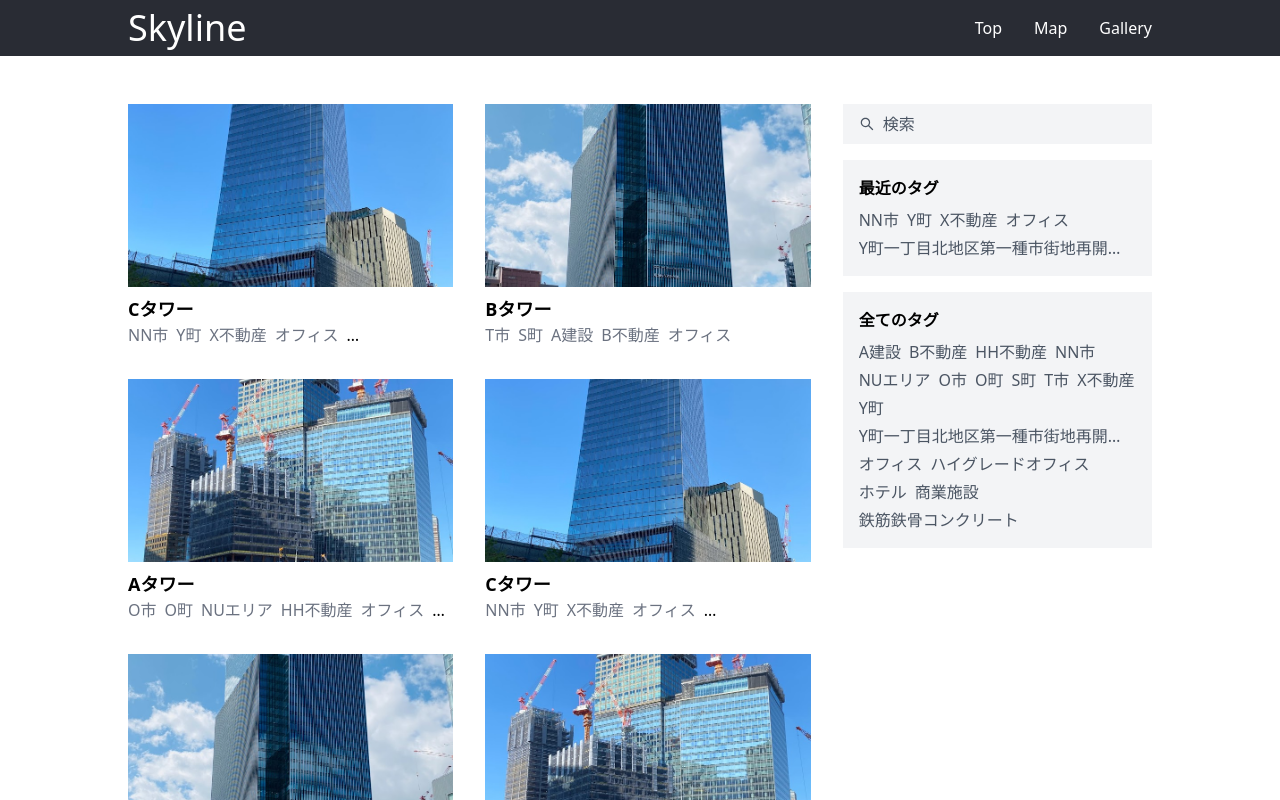
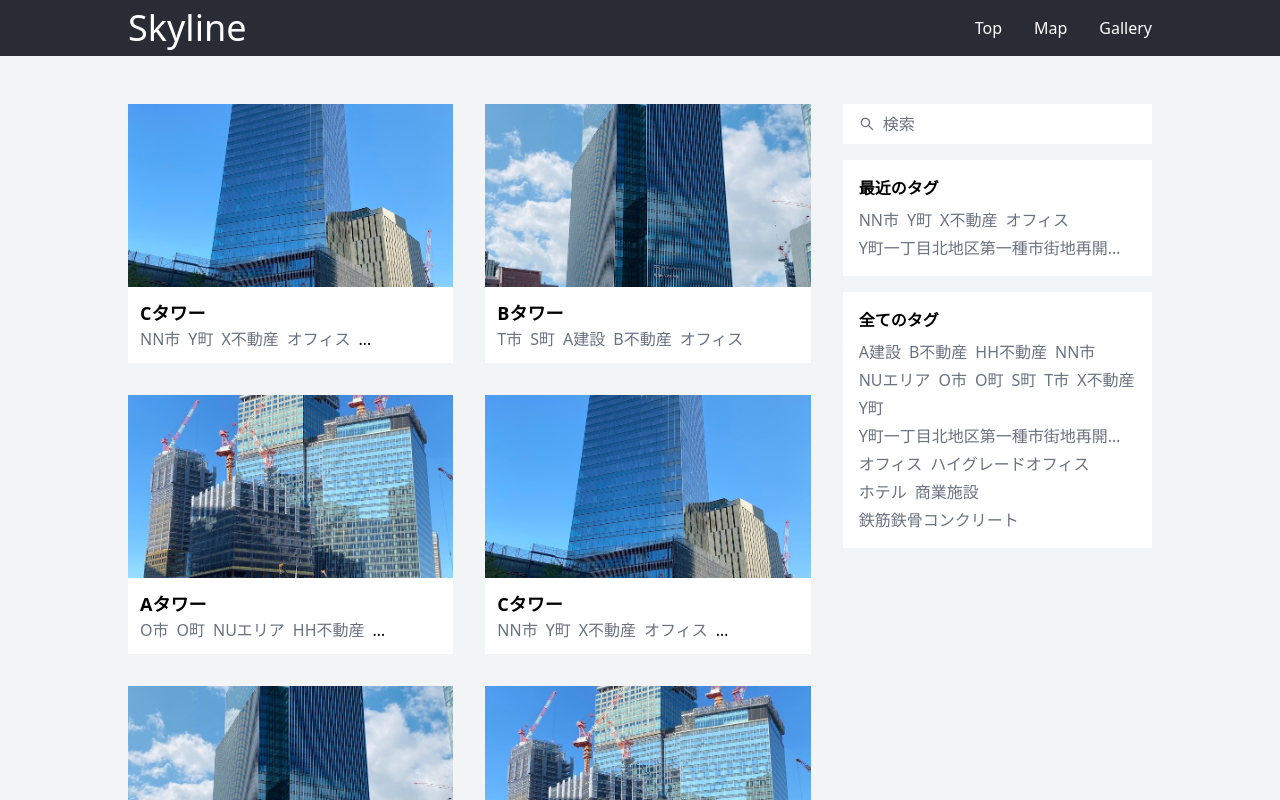
Before and after one commit to FNYukii/Skyline, a Next.js app: page / in a window 1280 px wide. Shown: the top 800 px of the page. Built offline with nearby package versions, Linux system fonts and the light colour scheme.

Commit message:
feat: UI刷新

```diff
--- a/src/components/others/Page.tsx
+++ b/src/components/others/Page.tsx
@@ -15,7 +15,7 @@ function Page(props: Props) {
 				<title>{props.title ?? "Skyline"}</title>
 			</Head>
 
-			<div>
+			<div className="bg-gray-100">
 
 				<Header />
 
--- a/src/components/sections/Footer.tsx
+++ b/src/components/sections/Footer.tsx
@@ -10,7 +10,7 @@ function Footer(props: Props) {
 
 		<footer className={props.className}>
 
-			<div className="bg-accent-color text-white pt-4 pb-4">
+			<div className="bg-accent-color text-white pt-8 pb-4">
 
 				<div className="w-full lg:width-lg px-4 lg:px-0 mx-auto">
 
--- a/src/components/sections/PostListSection.tsx
+++ b/src/components/sections/PostListSection.tsx
@@ -25,15 +25,17 @@ function PostListSection(props: Props) {
 							</Link>
 						</div>
 
-						<div className="mt-2">
+						<div className="p-3 bg-white">
+
 							<Link href={`/posts/${post.id}`} className="text-lg font-bold hover:underline">{post.title}</Link>
-						</div>
 
-						<div className="overflow-hidden text-ellipsis whitespace-nowrap">
-							{post.tags.map((tag, index) => (
 
-								<button key={index} className="mr-2 text-gray-500 hover:underline">{tag}</button>
-							))}
+							<div className="overflow-hidden text-ellipsis whitespace-nowrap">
+								{post.tags.map((tag, index) => (
+
+									<button key={index} className="mr-2 text-gray-500 hover:underline">{tag}</button>
+								))}
+							</div>
 						</div>
 					</div>
 				))}
@@ -41,7 +43,7 @@ function PostListSection(props: Props) {
 
 			<div className="flex justify-center">
 
-				<button className="mt-16 py-2 px-24 border border-gray-300 hover:bg-gray-100 transition">もっと見る</button>
+				<button className="mt-16 py-2 px-24 border border-gray-300 hover:bg-gray-200 transition">もっと見る</button>
 			</div>
 		</div>
 	)
--- a/src/components/sections/PostSection.tsx
+++ b/src/components/sections/PostSection.tsx
@@ -36,8 +36,20 @@ function PostSection(props: Props) {
 	return (
 		<div className={props.className}>
 
+			<div>
+
+				<div className="flex">
+					<button onClick={() => setOpenImage({ src: props.post.thumbnail, alt: props.post.title })} className="hover:brightness-90 transition">
+						<img src={props.post.thumbnail} alt={props.post.title} className="aspect-video object-cover" />
+					</button>
+				</div>
+
+				<div className="pt-4 pb-8 px-8 bg-white">
+
 					<div className="flex justify-between">
+
 						<h1 className="text-2xl font-bold">{props.post.title}</h1>
+
 						<div className="flex gap-2 items-center">
 							<AiOutlineEdit className="text-gray-500 text-lg" />
 							<span className="text-gray-500">
@@ -45,10 +57,6 @@ function PostSection(props: Props) {
 							</span>
 						</div>
 					</div>
-
-			<button onClick={() => setOpenImage({ src: props.post.thumbnail, alt: props.post.title })} className="mt-2 hover:brightness-90 transition">
-				<img src={props.post.thumbnail} alt={props.post.title} className="aspect-video object-cover" />
-			</button>
 
 					<ReactMarkdown
 						children={props.post.content}
@@ -69,10 +77,12 @@ function PostSection(props: Props) {
 								loading="lazy"
 								referrerPolicy="no-referrer-when-downgrade"
 								title='GoogleMap'
-						className='mt-2 border w-full aspect-video bg-gray-100'
+								className='mt-2 border border-gray-100 w-full aspect-video bg-gray-100'
 							/>
 						</div>
 					}
+				</div>
+			</div>
 		</div>
 	)
 }
--- a/src/components/sections/SearchSection.tsx
+++ b/src/components/sections/SearchSection.tsx
@@ -20,8 +20,8 @@ function SearchSection(props: Props) {
 
 						<div className="mt-2 ml-4 flex items-center gap-2">
 
-							<AiOutlineSearch className="text-gray-600" />
-							<span className="text-gray-600">検索</span>
+							<AiOutlineSearch className="text-gray-500" />
+							<span className="text-gray-500">検索</span>
 						</div>
 					</div>
 				}
@@ -29,13 +29,13 @@ function SearchSection(props: Props) {
 				{keyword !== "" &&
 					<div className="absolute w-full flex justify-end">
 
-						<button onClick={() => setKeyword("")} className="mt-1 mr-2 p-2 rounded-full hover:bg-gray-200 transition">
-							<AiOutlineClose className="text-gray-600" />
+						<button onClick={() => setKeyword("")} className="mt-1 mr-2 p-2 rounded-full hover:bg-gray-100 transition">
+							<AiOutlineClose className="text-gray-500" />
 						</button>
 					</div>
 				}
 
-				<input type="text" value={keyword} onChange={(event) => setKeyword(event.target.value)} className="px-4 py-2 w-full bg-gray-100 rounded-none outline-blue-500" />
+				<input type="text" value={keyword} onChange={(event) => setKeyword(event.target.value)} className="px-4 py-2 w-full rounded-none outline-blue-500" />
 			</div>
 
 		</div>
--- a/src/components/sections/TableOfContentsSection.tsx
+++ b/src/components/sections/TableOfContentsSection.tsx
@@ -22,11 +22,11 @@ function TableOfContentsSection(props: Props) {
 
 		<div className={props.className}>
 
-			<div className="bg-gray-100 p-4">
+			<div className="bg-white p-4">
 
 				<p className="font-bold">目次</p>
 
-				<ol className="list-decimal list-inside text-gray-600">
+				<ol className="list-decimal list-inside text-gray-500">
 
 					<ReactMarkdown
 						children={props.content}
--- a/src/components/sections/TagListSection.tsx
+++ b/src/components/sections/TagListSection.tsx
@@ -11,7 +11,7 @@ function TagListSection(props: Props) {
 
 		<div className={props.className}>
 
-			<div className="bg-gray-100 p-4">
+			<div className="bg-white p-4">
 
 				<p className="font-bold">{props.label}</p>
 
@@ -19,7 +19,7 @@ function TagListSection(props: Props) {
 
 					{props.tags.map((tag, index) => (
 
-						<button key={index} className="text-gray-600 hover:underline overflow-hidden text-ellipsis whitespace-nowrap">{tag}</button>
+						<button key={index} className="text-gray-500 hover:underline overflow-hidden text-ellipsis whitespace-nowrap">{tag}</button>
 					))}
 				</div>
 			</div>
--- a/src/pages/posts/[baseName].tsx
+++ b/src/pages/posts/[baseName].tsx
@@ -1,5 +1,4 @@
 import Page from '@/components/others/Page'
-import DynamicMap from '@/components/others/DynamicMap'
 import PostSection from '@/components/sections/PostSection'
 import TableOfContentsSection from '@/components/sections/TableOfContentsSection'
 import TagListSection from '@/components/sections/TagListSection'
@@ -66,10 +65,6 @@ function PostPage(props: Props) {
 					<div className="w-2/3 mt-12">
 
 						<PostSection post={props.post} />
-
-						<div className="mt-16 flex justify-center">
-							<Link href="/" className="py-2 px-24 border border-gray-300 hover:bg-gray-100 transition">トップへ戻る</Link>
-						</div>
 					</div>
 
 					<div className="w-1/3 mt-4 pl-8">
```
Lines whose indentation alone changed are shown as unchanged.
